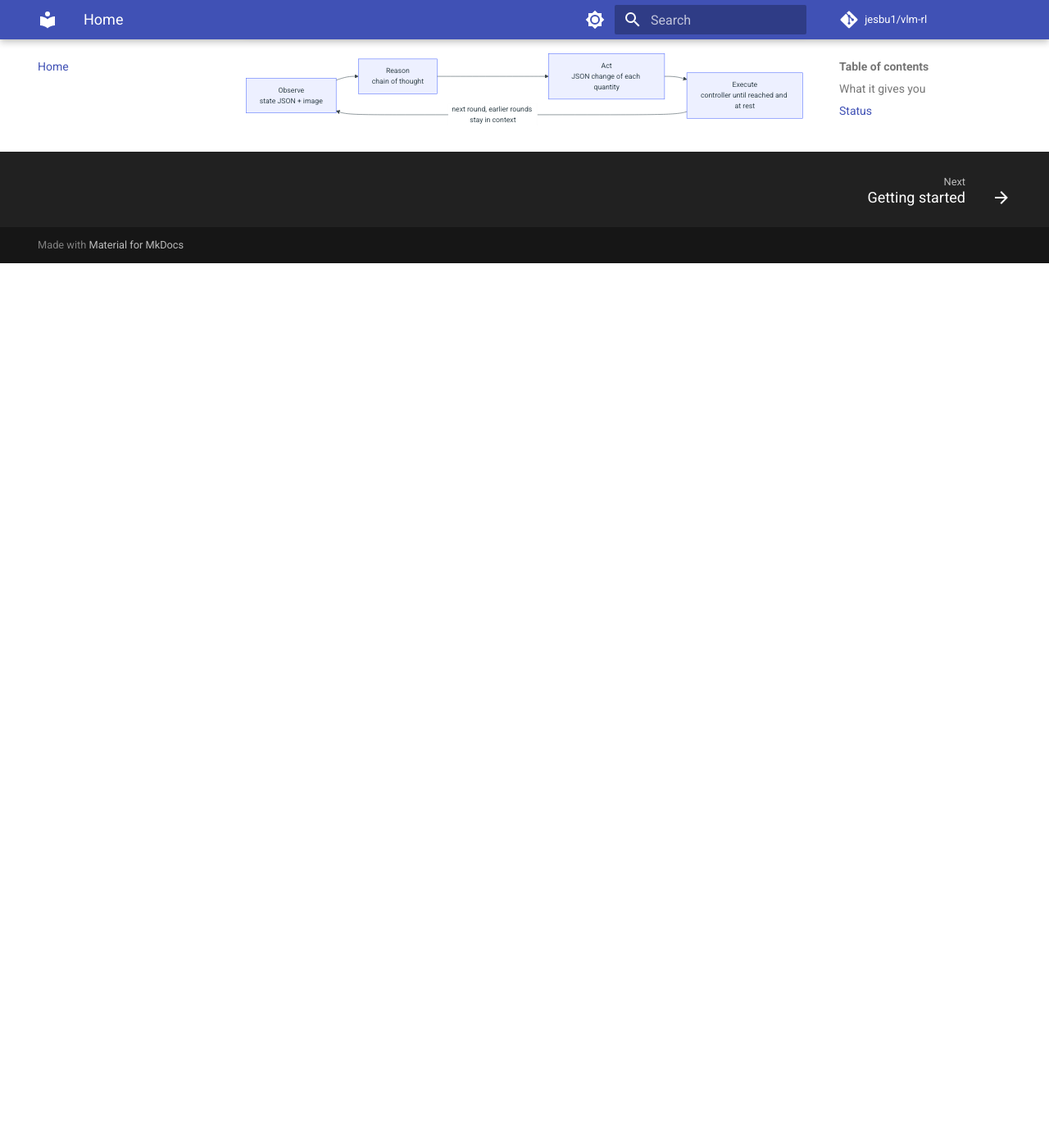
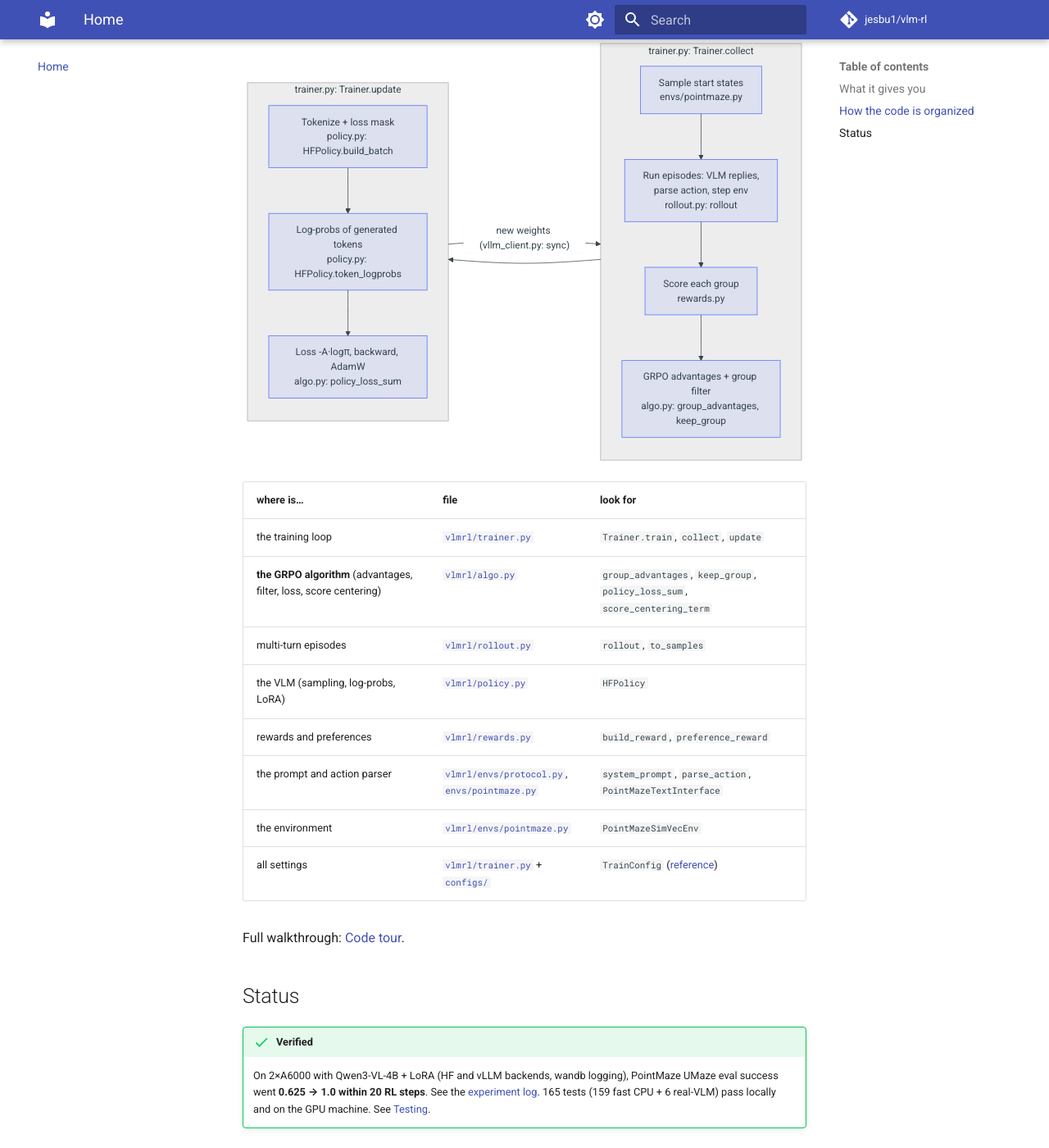
Before and after one commit to jesbu1/vlm-rl, an MkDocs documentation site: the page built from docs/index.md, in a window 1280 px wide and 1400 px high, scrolled down 1350 px. Shown: the whole window at 82% size. Built offline with MkDocs 1.6.1 and Material for MkDocs 9.7.7, drawn with Linux system fonts in a browser that asks for light colours; comment, search, counter and statistics services are not loaded; before the commit the page ends 1671 px from its top, so only the background shows below that; some of the changed text lies outside the part shown.

Commit message:
Docs: code map on the homepage + Code tour page (one training step through the files/functions, 'change X -> edit Y'); test that every file.py::Symbol reference in the docs exists
Co-Authored-By: Claude Opus 5.5 <noreply@anthropic.com>

````diff
--- a/docs/index.md
+++ b/docs/index.md
@@ -12,6 +12,8 @@ images, reasons in text, and writes a JSON action. It is trained with GRPO from
 
 - **New here?** Start with the [Quickstart](getting-started/quickstart.md), then
   [your first real run](getting-started/first-run.md).
+- **Reading the code?** The [Code tour](getting-started/code-tour.md) walks one training step through
+  the files and functions, in order.
 - **Want to understand PEAR?** Read [the paper, explained](pear/index.md): the
   [protocol](pear/protocol.md), the [objective](pear/objective.md), the [recipe](pear/recipe.md).
 - **Bringing your own world model?** See [World-action models](environments/world-models.md) and
@@ -31,12 +33,46 @@ images, reasons in text, and writes a JSON action. It is trained with GRPO from
 | **Two rollout backends** | In-process HF `generate`, or a vLLM server with prefix caching and LoRA hot-swap (≈9× faster evals). See [Backends](training/backends.md). |
 | **Hydra configs, sweeps, wandb** | A type-checked config schema, a reward × model sweep runner, wandb reports. See [Training](training/index.md). |
 
+## How the code is organized
+
+One training step, with the file and function that does each part:
+
+```mermaid
+flowchart LR
+  subgraph COLLECT["trainer.py: Trainer.collect"]
+    direction TB
+    A["Sample start states<br/>envs/pointmaze.py"] --> B["Run episodes: VLM replies,<br/>parse action, step env<br/>rollout.py: rollout"]
+    B --> C["Score each group<br/>rewards.py"]
+    C --> D["GRPO advantages + group filter<br/>algo.py: group_advantages, keep_group"]
+  end
+  subgraph UPDATE["trainer.py: Trainer.update"]
+    direction TB
+    E["Tokenize + loss mask<br/>policy.py: HFPolicy.build_batch"] --> F["Log-probs of generated tokens<br/>policy.py: HFPolicy.token_logprobs"]
+    F --> G["Loss -A·logπ, backward, AdamW<br/>algo.py: policy_loss_sum"]
+  end
+  COLLECT --> UPDATE
+  UPDATE -->|"new weights (vllm_client.py: sync)"| COLLECT
+```
+
+| where is… | file | look for |
+|---|---|---|
+| the training loop | [`vlmrl/trainer.py`](https://github.com/jesbu1/vlm-rl/blob/main/vlmrl/trainer.py) | `Trainer.train`, `collect`, `update` |
+| **the GRPO algorithm** (advantages, filter, loss, score centering) | [`vlmrl/algo.py`](https://github.com/jesbu1/vlm-rl/blob/main/vlmrl/algo.py) | `group_advantages`, `keep_group`, `policy_loss_sum`, `score_centering_term` |
+| multi-turn episodes | [`vlmrl/rollout.py`](https://github.com/jesbu1/vlm-rl/blob/main/vlmrl/rollout.py) | `rollout`, `to_samples` |
+| the VLM (sampling, log-probs, LoRA) | [`vlmrl/policy.py`](https://github.com/jesbu1/vlm-rl/blob/main/vlmrl/policy.py) | `HFPolicy` |
+| rewards and preferences | [`vlmrl/rewards.py`](https://github.com/jesbu1/vlm-rl/blob/main/vlmrl/rewards.py) | `build_reward`, `preference_reward` |
+| the prompt and action parser | [`vlmrl/envs/protocol.py`](https://github.com/jesbu1/vlm-rl/blob/main/vlmrl/envs/protocol.py), [`envs/pointmaze.py`](https://github.com/jesbu1/vlm-rl/blob/main/vlmrl/envs/pointmaze.py) | `system_prompt`, `parse_action`, `PointMazeTextInterface` |
+| the environment | [`vlmrl/envs/pointmaze.py`](https://github.com/jesbu1/vlm-rl/blob/main/vlmrl/envs/pointmaze.py) | `PointMazeSimVecEnv` |
+| all settings | [`vlmrl/trainer.py`](https://github.com/jesbu1/vlm-rl/blob/main/vlmrl/trainer.py) + [`configs/`](https://github.com/jesbu1/vlm-rl/tree/main/configs) | `TrainConfig` ([reference](reference/config.md)) |
+
+Full walkthrough: [Code tour](getting-started/code-tour.md).
+
 ## Status
 
 !!! success "Verified"
     On 2×A6000 with Qwen3-VL-4B + LoRA (HF and vLLM backends, wandb logging), PointMaze UMaze eval
     success went **0.625 → 1.0 within 20 RL steps**. See the [experiment log](training/experiments.md).
-    163 tests (157 fast CPU + 6 real-VLM) pass locally and on the GPU machine. See [Testing](development/testing.md).
+    165 tests (159 fast CPU + 6 real-VLM) pass locally and on the GPU machine. See [Testing](development/testing.md).
 
 ```mermaid
 flowchart LR
--- a/mkdocs.yml
+++ b/mkdocs.yml
@@ -54,6 +54,7 @@ nav:
       - Installation: getting-started/installation.md
       - Quickstart: getting-started/quickstart.md
       - Your first real run: getting-started/first-run.md
+      - Code tour: getting-started/code-tour.md
   - PEAR (the paper):
       - pear/index.md
       - The robot-use protocol: pear/protocol.md
````
Also changed, not shown: docs/development/testing.md (+2 -2 lines), docs/getting-started/code-tour.md (added, +139 -0 lines), docs/getting-started/index.md (+1 -0 lines), docs/getting-started/installation.md (+1 -1 lines), docs/getting-started/quickstart.md (+7 -1 lines), 1 other file.
